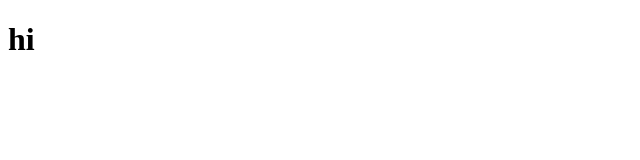
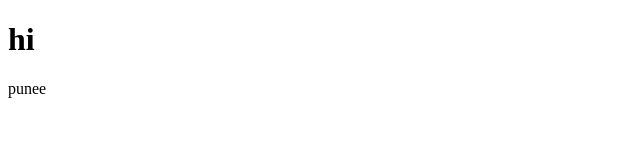
Before and after one commit to Aaryan-Karodi/manager, a plain HTML site: page index.html in a window 1280 px wide. Shown: the full height of the page, 0-640 px from the left. Drawn offline with Linux system fonts and the light colour scheme.

Commit message:
added pune

```diff
--- a/index.html
+++ b/index.html
@@ -7,5 +7,6 @@
 </head>
 <body>
     <h1>hi</h1>
+    <p>punee</p>
 </body>
 </html>
```
